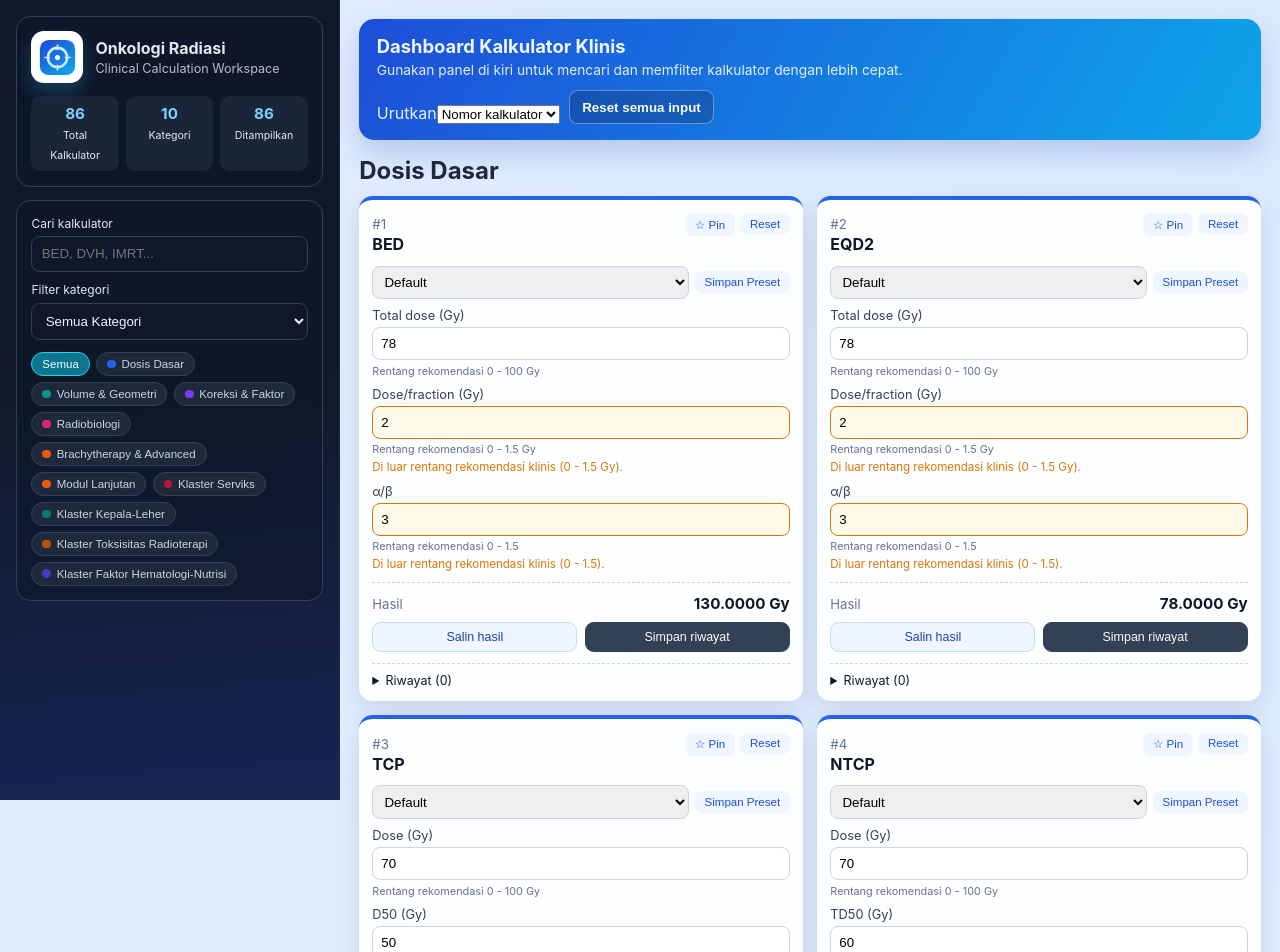
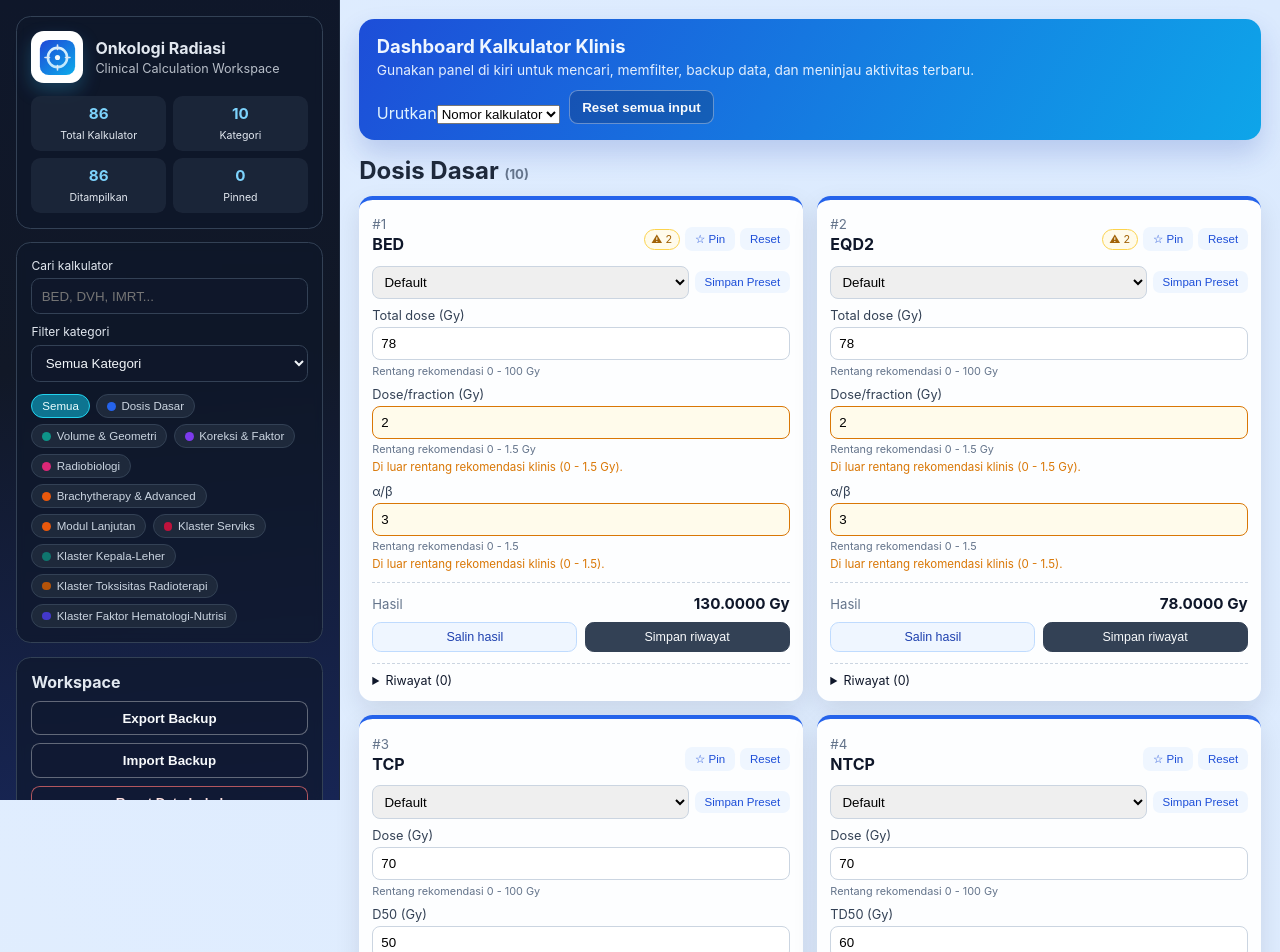
Before and after one commit to sobri3195/Onkologi-Radiasi, a React (Vite) app: page / in a window 1280 px wide. Shown: the top 952 px of the page. Built offline with nearby package versions, Linux system fonts and the light colour scheme; the HTML template or start-up script is replaced by a standard one.

Commit message:
feat: enhance workspace management and calculator UX

```diff
--- a/src/App.jsx
+++ b/src/App.jsx
@@ -1,4 +1,4 @@
-import { useEffect, useMemo, useState } from 'react';
+import { useEffect, useMemo, useRef, useState } from 'react';
 import { allCalculators, calculatorCategories } from './calculators';
 import './styles.css';
 
@@ -6,6 +6,7 @@ const asNumber = (value) => Number(value || 0);
 const PINNED_KEY = 'pinned_calculators';
 const CUSTOM_PRESET_KEY = 'custom_presets';
 const HISTORY_KEY = 'calc_history';
+const VALUES_KEY = 'calc_values';
 
 const getDefaultValues = () => {
   const initial = {};
@@ -64,7 +65,13 @@ const downloadCsv = (filename, rows) => {
   URL.revokeObjectURL(url);
 };
 
+const getRecentHistoryItems = (history) => Object.entries(history)
+  .flatMap(([calcId, items]) => (items || []).map((item) => ({ ...item, calcId: Number(calcId) })))
+  .sort((a, b) => new Date(b.createdAt) - new Date(a.createdAt))
+  .slice(0, 8);
+
 function App() {
+  const fileInputRef = useRef(null);
   const [query, setQuery] = useState('');
   const [selectedCategory, setSelectedCategory] = useState('all');
   const [sortMode, setSortMode] = useState('id');
@@ -73,6 +80,8 @@ function App() {
   const [pinnedIds, setPinnedIds] = useState([]);
   const [customPresets, setCustomPresets] = useState({});
   const [history, setHistory] = useState({});
+  const [selectedPresetIds, setSelectedPresetIds] = useState({});
+  const [workspaceStatus, setWorkspaceStatus] = useState('');
 
   const defaultValues = useMemo(() => getDefaultValues(), []);
 
@@ -80,6 +89,7 @@ function App() {
     setPinnedIds(readJsonStorage(PINNED_KEY, []));
     setCustomPresets(readJsonStorage(CUSTOM_PRESET_KEY, {}));
     setHistory(readJsonStorage(HISTORY_KEY, {}));
+    setValues((prev) => ({ ...prev, ...readJsonStorage(VALUES_KEY, {}) }));
   }, []);
 
   useEffect(() => {
@@ -93,6 +103,16 @@ function App() {
   useEffect(() => {
     localStorage.setItem(HISTORY_KEY, JSON.stringify(history));
   }, [history]);
+
+  useEffect(() => {
+    localStorage.setItem(VALUES_KEY, JSON.stringify(values));
+  }, [values]);
+
+  useEffect(() => {
+    if (!workspaceStatus) return;
+    const timer = setTimeout(() => setWorkspaceStatus(''), 2200);
+    return () => clearTimeout(timer);
+  }, [workspaceStatus]);
 
   const filteredCategories = useMemo(() => {
     const search = query.trim().toLowerCase();
@@ -115,8 +135,11 @@ function App() {
 
   const stats = {
     total: calculatorCategories.reduce((sum, category) => sum + category.calculators.length, 0),
-    visible: filteredCategories.reduce((sum, category) => sum + category.calculators.length, 0)
+    visible: filteredCategories.reduce((sum, category) => sum + category.calculators.length, 0),
+    pinned: pinnedIds.length
   };
+
+  const recentHistory = useMemo(() => getRecentHistoryItems(history), [history]);
 
   const pinnedCalculators = useMemo(() => {
     const pinnedSet = new Set(pinnedIds);
@@ -126,6 +149,7 @@ function App() {
   const resetAll = () => {
     setValues(defaultValues);
     setCopiedCalcId(null);
+    setSelectedPresetIds({});
   };
 
   const resetCalculator = (calcId) => {
@@ -133,6 +157,7 @@ function App() {
       ...prev,
       [calcId]: defaultValues[calcId]
     }));
+    setSelectedPresetIds((prev) => ({ ...prev, [calcId]: 'default' }));
   };
 
   const togglePin = (calcId) => {
@@ -152,6 +177,7 @@ function App() {
     const selected = getPresetOptions(calc).find((preset) => preset.id === presetId);
     if (!selected) return;
     setValues((prev) => ({ ...prev, [calc.id]: selected.values }));
+    setSelectedPresetIds((prev) => ({ ...prev, [calc.id]: presetId }));
   };
 
   const saveCustomPreset = (calc) => {
@@ -166,6 +192,7 @@ function App() {
       ...prev,
       [calc.id]: [...(prev[calc.id] || []), item]
     }));
+    setSelectedPresetIds((prev) => ({ ...prev, [calc.id]: item.id }));
   };
 
   const deleteCustomPreset = (calcId, presetId) => {
@@ -173,12 +200,13 @@ function App() {
       ...prev,
       [calcId]: (prev[calcId] || []).filter((preset) => preset.id !== presetId)
     }));
+    setSelectedPresetIds((prev) => ({ ...prev, [calcId]: 'default' }));
   };
 
-  const copyResult = async (calcName, output, unit) => {
+  const copyResult = async (calcId, calcName, output, unit) => {
     try {
       await navigator.clipboard.writeText(`${calcName}: ${output}${unit ? ` ${unit}` : ''}`);
-      setCopiedCalcId(calcName);
+      setCopiedCalcId(calcId);
       setTimeout(() => setCopiedCalcId(null), 1600);
     } catch {
       setCopiedCalcId(null);
@@ -224,6 +252,64 @@ function App() {
     downloadCsv(`history-${calc.id}.csv`, [headers, ...rows]);
   };
 
+  const exportWorkspaceBackup = () => {
+    const payload = {
+      exportedAt: new Date().toISOString(),
+      version: 1,
+      values,
+      pinnedIds,
+      customPresets,
+      history
+    };
+    const blob = new Blob([JSON.stringify(payload, null, 2)], { type: 'application/json;charset=utf-8;' });
+    const url = URL.createObjectURL(blob);
+    const anchor = document.createElement('a');
+    anchor.href = url;
+    anchor.download = `onkologi-radiasi-backup-${Date.now()}.json`;
+    anchor.click();
+    URL.revokeObjectURL(url);
+    setWorkspaceStatus('Backup berhasil diunduh.');
+  };
+
+  const importWorkspaceBackup = async (event) => {
+    const file = event.target.files?.[0];
+    if (!file) return;
+
+    try {
+      const text = await file.text();
+      const parsed = JSON.parse(text);
+      if (typeof parsed !== 'object' || parsed === null) {
+        throw new Error('Format backup tidak valid.');
+      }
+
+      setValues((prev) => ({ ...prev, ...(parsed.values || {}) }));
+      setPinnedIds(Array.isArray(parsed.pinnedIds) ? parsed.pinnedIds : []);
+      setCustomPresets(parsed.customPresets && typeof parsed.customPresets === 'object' ? parsed.customPresets : {});
+      setHistory(parsed.history && typeof parsed.history === 'object' ? parsed.history : {});
+      setWorkspaceStatus('Backup berhasil dipulihkan.');
+    } catch {
+      setWorkspaceStatus('Gagal import backup. Pastikan file JSON valid.');
+    } finally {
+      event.target.value = '';
+    }
+  };
+
+  const clearWorkspace = () => {
+    const confirmed = window.confirm('Hapus semua data lokal? (pin, preset, history, dan input)');
+    if (!confirmed) return;
+
+    setValues(defaultValues);
+    setPinnedIds([]);
+    setCustomPresets({});
+    setHistory({});
+    setSelectedPresetIds({});
+    localStorage.removeItem(PINNED_KEY);
+    localStorage.removeItem(CUSTOM_PRESET_KEY);
+    localStorage.removeItem(HISTORY_KEY);
+    localStorage.removeItem(VALUES_KEY);
+    setWorkspaceStatus('Seluruh data lokal berhasil dihapus.');
+  };
+
   return (
     <div className="app-shell">
       <div className="layout">
@@ -241,6 +327,7 @@ function App() {
               <div><strong>{stats.total}</strong><span>Total Kalkulator</span></div>
               <div><strong>{calculatorCategories.length}</strong><span>Kategori</span></div>
               <div><strong>{stats.visible}</strong><span>Ditampilkan</span></div>
+              <div><strong>{stats.pinned}</strong><span>Pinned</span></div>
             </div>
           </div>
 
@@ -285,12 +372,55 @@ function App() {
               ))}
             </div>
           </div>
+
+          <div className="sidebar-block workspace-block">
+            <h4>Workspace</h4>
+            <div className="workspace-actions">
+              <button type="button" className="ghost-btn" onClick={exportWorkspaceBackup}>Export Backup</button>
+              <button type="button" className="ghost-btn" onClick={() => fileInputRef.current?.click()}>Import Backup</button>
+              <button type="button" className="ghost-btn danger" onClick={clearWorkspace}>Reset Data Lokal</button>
+            </div>
+            <input
+              ref={fileInputRef}
+              type="file"
+              accept="application/json"
+              onChange={importWorkspaceBackup}
+              className="hidden-file"
+            />
+            {workspaceStatus && <p className="workspace-status">{workspaceStatus}</p>}
+          </div>
+
+          {recentHistory.length > 0 && (
+            <div className="sidebar-block recent-block">
+              <h4>Aktivitas Terbaru</h4>
+              <ul>
+                {recentHistory.map((item) => {
+                  const calc = allCalculators.find((entry) => entry.id === item.calcId);
+                  return (
+                    <li key={item.id}>
+                      <button
+                        type="button"
+                        onClick={() => {
+                          setQuery(calc?.name || '');
+                          setSelectedCategory(calc?.categoryId || 'all');
+                        }}
+                      >
+                        <strong>#{item.calcId} {calc?.name || 'Kalkulator'}</strong>
+                        <span>{item.output} {item.unit !== 'status' ? item.unit : ''}</span>
+                        <small>{formatTimestamp(item.createdAt)}</small>
+                      </button>
+                    </li>
+                  );
+                })}
+              </ul>
+            </div>
+          )}
         </aside>
 
         <main className="content">
           <div className="content-hero">
             <h2>Dashboard Kalkulator Klinis</h2>
-            <p>Gunakan panel di kiri untuk mencari dan memfilter kalkulator dengan lebih cepat.</p>
+            <p>Gunakan panel di kiri untuk mencari, memfilter, backup data, dan meninjau aktivitas terbaru.</p>
             <div className="hero-actions">
               <div className="input-group inline-input">
                 <label htmlFor="sort-mode">Urutkan</label>
@@ -321,7 +451,15 @@ function App() {
               <h2>Pinned Calculators</h2>
               <div className="pinned-wrap">
                 {pinnedCalculators.map((calc) => (
-                  <button key={calc.id} type="button" className="chip" onClick={() => setQuery(calc.name)}>
+                  <button
+                    key={calc.id}
+                    type="button"
+                    className="chip"
+                    onClick={() => {
+                      setQuery(calc.name);
+                      setSelectedCategory(calc.categoryId);
+                    }}
+                  >
                     ⭐ #{calc.id} {calc.name}
                   </button>
                 ))}
@@ -331,7 +469,7 @@ function App() {
 
           {filteredCategories.map((category) => (
             <section key={category.id}>
-              <h2>{category.title}</h2>
+              <h2>{category.title} <small>({category.calculators.length})</small></h2>
               <div className="grid">
                 {category.calculators.map((calc) => {
                   const payload = Object.fromEntries(
@@ -342,6 +480,7 @@ function App() {
                     calc.fields.map((field) => [field.key, getFieldValidation(field, values[calc.id][field.key])])
                   );
                   const hasHardError = Object.values(fieldValidation).some((state) => state.hardError);
+                  const warningCount = Object.values(fieldValidation).filter((state) => state.warning).length;
 
                   const result = !hasHardError ? calc.compute(payload) : null;
                   const output = calc.formatter
@@ -349,6 +488,8 @@ function App() {
                     : Number.isFinite(result)
                       ? result.toFixed(4)
                       : '∞';
+
+                  const selectedPresetId = selectedPresetIds[calc.id] || 'default';
 
                   return (
                     <article key={calc.id} className="card" style={{ borderTop: `4px solid ${category.color}` }}>
@@ -358,6 +499,7 @@ function App() {
                           <h3>{calc.name}</h3>
                         </div>
                         <div className="card-actions">
+                          {warningCount > 0 && <span className="warning-pill">⚠ {warningCount}</span>}
                           <button type="button" className="text-btn" onClick={() => togglePin(calc.id)}>
                             {pinnedIds.includes(calc.id) ? '★ Unpin' : '☆ Pin'}
                           </button>
@@ -365,7 +507,7 @@ function App() {
                         </div>
                       </header>
                       <div className="preset-row">
-                        <select defaultValue="default" onChange={(event) => applyPreset(calc, event.target.value)}>
+                        <select value={selectedPresetId} onChange={(event) => applyPreset(calc, event.target.value)}>
                           {getPresetOptions(calc).map((preset) => (
                             <option key={preset.id} value={preset.id}>{preset.name}</option>
                           ))}
@@ -375,9 +517,11 @@ function App() {
                           <button
                             type="button"
                             className="text-btn"
-                            onClick={() => deleteCustomPreset(calc.id, customPresets[calc.id][customPresets[calc.id].length - 1].id)}
+                            onClick={() => deleteCustomPreset(calc.id, selectedPresetId)}
+                            disabled={selectedPresetId === 'default'}
+                            title={selectedPresetId === 'default' ? 'Pilih preset custom dulu' : 'Hapus preset terpilih'}
                           >
-                            Hapus Preset Terakhir
+                            Hapus Preset
                           </button>
                         )}
                       </div>
@@ -419,7 +563,7 @@ function App() {
                           <button
                             type="button"
                             className="copy-btn"
-                            onClick={() => copyResult(calc.id, output, calc.unit !== 'status' ? calc.unit : '')}
+                            onClick={() => copyResult(calc.id, calc.name, output, calc.unit !== 'status' ? calc.unit : '')}
                           >
                             {copiedCalcId === calc.id ? 'Tersalin ✓' : 'Salin hasil'}
                           </button>
--- a/src/styles.css
+++ b/src/styles.css
@@ -70,6 +70,10 @@ body {
   font-size: 0.79rem;
 }
 
+.sidebar h4 {
+  margin: 0 0 0.55rem;
+}
+
 .sidebar label {
   display: block;
   margin-bottom: 0.35rem;
@@ -88,7 +92,7 @@ body {
 
 .stat-grid {
   display: grid;
-  grid-template-columns: repeat(3, 1fr);
+  grid-template-columns: repeat(2, 1fr);
   gap: 0.45rem;
 }
 
@@ -143,6 +147,63 @@ body {
   width: 0.55rem;
   height: 0.55rem;
   border-radius: 999px;
+}
+
+.workspace-actions {
+  display: grid;
+  gap: 0.5rem;
+}
+
+.hidden-file {
+  display: none;
+}
+
+.workspace-status {
+  font-size: 0.72rem;
+  margin-top: 0.6rem;
+  color: #bae6fd;
+}
+
+.ghost-btn.danger {
+  border-color: rgba(248, 113, 113, 0.7);
+  color: #fee2e2;
+}
+
+.recent-block ul {
+  margin: 0;
+  padding: 0;
+  list-style: none;
+  display: grid;
+  gap: 0.45rem;
+}
+
+.recent-block li button {
+  width: 100%;
+  border: 1px solid #334155;
+  border-radius: 0.55rem;
+  background: rgba(15, 23, 42, 0.35);
+  color: #e2e8f0;
+  padding: 0.48rem;
+  text-align: left;
+  cursor: pointer;
+}
+
+.recent-block strong,
+.recent-block span,
+.recent-block small {
+  display: block;
+}
+
+.recent-block span {
+  color: #bfdbfe;
+  font-size: 0.75rem;
+  margin-top: 0.15rem;
+}
+
+.recent-block small {
+  margin-top: 0.2rem;
+  color: #94a3b8;
+  font-size: 0.68rem;
 }
 
 .content {
@@ -230,6 +291,11 @@ body {
   color: #1e293b;
 }
 
+.content > section > h2 small {
+  color: #64748b;
+  font-size: 0.82rem;
+}
+
 .grid {
   display: grid;
   grid-template-columns: repeat(auto-fill, minmax(300px, 1fr));
@@ -264,6 +330,16 @@ body {
 .card-actions {
   display: flex;
   gap: 0.35rem;
+  align-items: center;
+}
+
+.warning-pill {
+  background: #fffbeb;
+  color: #a16207;
+  border: 1px solid #fcd34d;
+  border-radius: 999px;
+  font-size: 0.68rem;
+  padding: 0.15rem 0.42rem;
 }
 
 .pinned-wrap {
@@ -302,6 +378,11 @@ body {
 
 .text-btn:hover {
   background: #dbeafe;
+}
+
+.text-btn:disabled {
+  opacity: 0.6;
+  cursor: not-allowed;
 }
 
 .card small {
```
